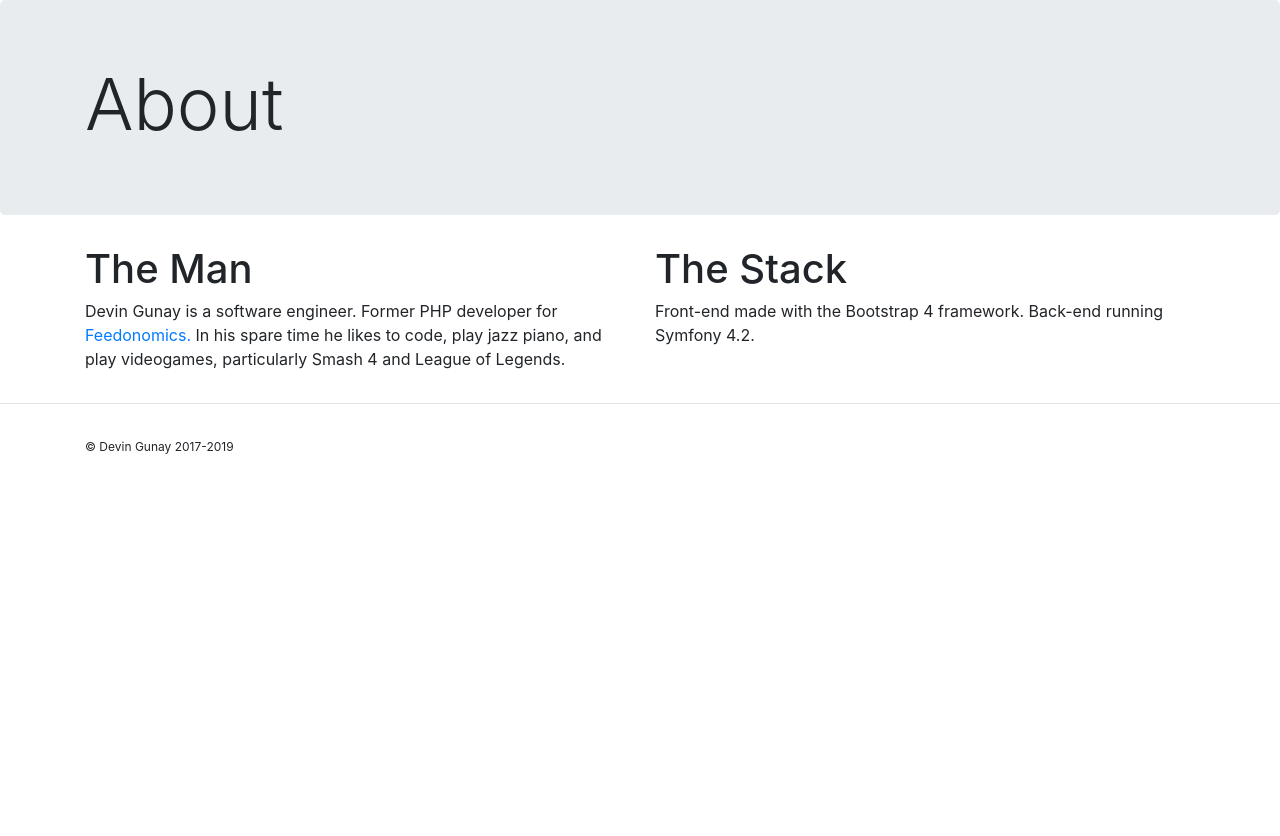
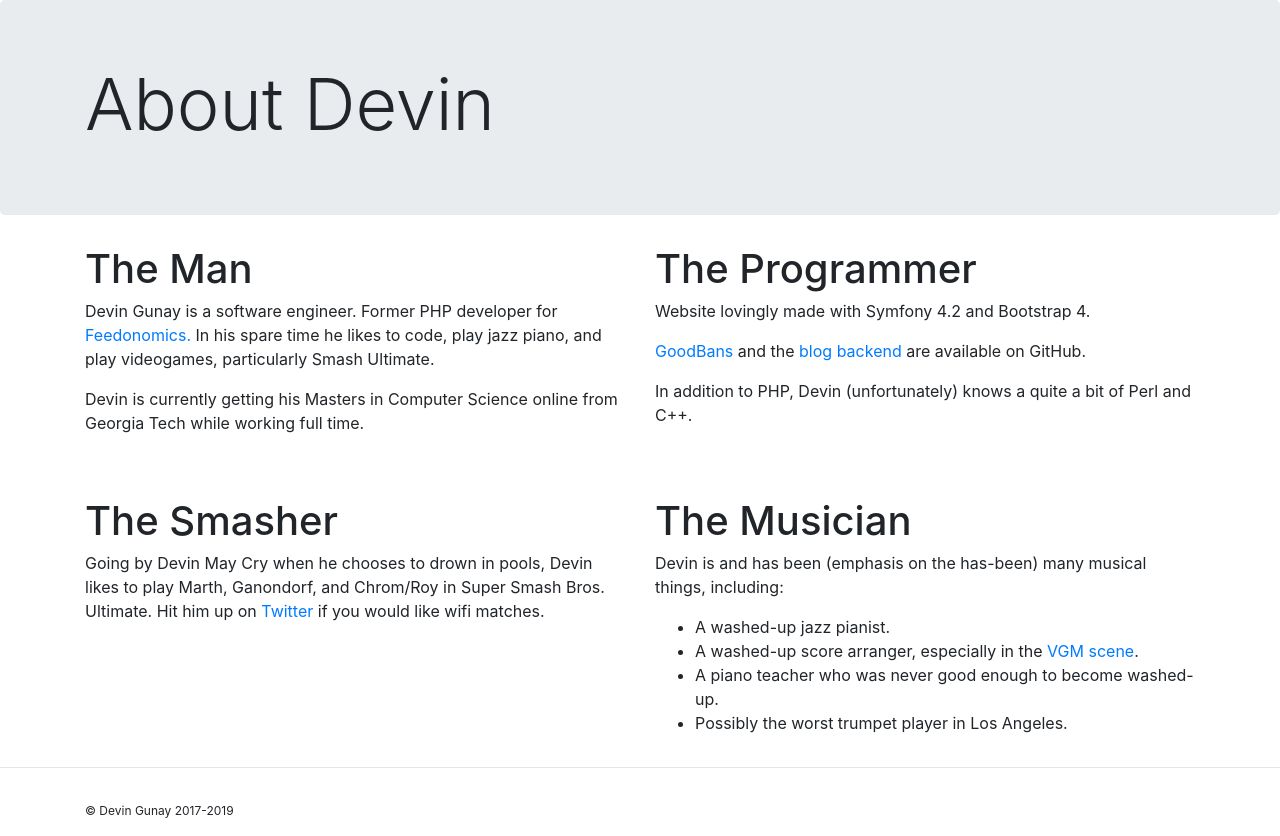
Before and after one commit to dgunay/devingunay.com, a Symfony app: template templates/about.html.twig in a window 1280 px wide. Before the commit the page ends 454 px from the top, so only its background shows below. Run offline with Twig, Linux system fonts and the light colour scheme; the template is opened without the code that fills it, so the values that code supplies are empty; some libraries are stand-ins or nearby versions.

Commit message:
Add sections to About

```diff
--- a/templates/about.html.twig
+++ b/templates/about.html.twig
@@ -2,27 +2,70 @@
 {% block title %}
 About Devin
 {% endblock %}
+
 {% block body %}
 {{ parent() }}
 <div class="jumbotron">
   <div class="container">
     <h1 class="display-3">
-        About
+      About Devin
     </h1>
   </div>
 </div>
 <div class="container">
-    <div class="row">
+
+  <div class="row mb-5">
     <div class="col-lg-6">
       <h1>The Man</h1>
       <p>Devin Gunay is a software engineer. Former PHP developer for
         <a href="http://feedonomics.com/">Feedonomics.</a>
-          In his spare time he likes to code, play jazz piano, and play videogames, particularly Smash 4 and League of Legends.
+        In his spare time he likes to code, play jazz piano, and play videogames,
+        particularly Smash Ultimate.
+      </p>
+
+      <p>
+        Devin is currently getting his Masters in Computer Science online from
+        Georgia Tech while working full time.
       </p>
     </div>
     <div class="col-lg-6">
-        <h1>The Stack</h1>
-        <p>Front-end made with the Bootstrap 4 framework. Back-end running Symfony 4.2.</p>
+      <h1>The Programmer</h1>
+      <p>
+        Website lovingly made with Symfony 4.2 and Bootstrap 4.
+      </p>
+      <p>
+        <a href="https://github.com/dgunay/good-bans">GoodBans</a> and the
+        <a href="https://github.com/dgunay/flat-file-blog">blog backend</a> are
+        available on GitHub.
+      </p>
+      <p>
+        In addition to PHP, Devin (unfortunately) knows a quite a bit of Perl
+        and C++.
+      </p>
+    </div>
+  </div>
+
+  <div class="row">
+    <div class="col-lg-6">
+      <h1>The Smasher</h1>
+      <p>Going by Devin May Cry when he chooses to drown in pools, Devin likes
+        to play Marth, Ganondorf, and Chrom/Roy in Super Smash Bros. Ultimate.
+        Hit him up on <a href="https://twitter.com/devingunay">Twitter</a> if
+        you would like wifi matches.
+      </p>
+    </div>
+
+    <div class="col-lg-6">
+      <h1>The Musician</h1>
+      <p>
+        Devin is and has been (emphasis on the has-been) many musical things, including:
+        <ul>
+          <li>A washed-up jazz pianist.</li>
+          <li>A washed-up score arranger, especially in the <a href="http://gmeatucla.com/">VGM scene</a>.</li>
+          <li>A piano teacher who was never good enough to become washed-up.</li>
+          <li>Possibly the worst trumpet player in Los Angeles.</li>
+        </ul>
+      </p>
     </div>
   </div>
 </div>
```
Lines whose indentation alone changed are shown as unchanged.
